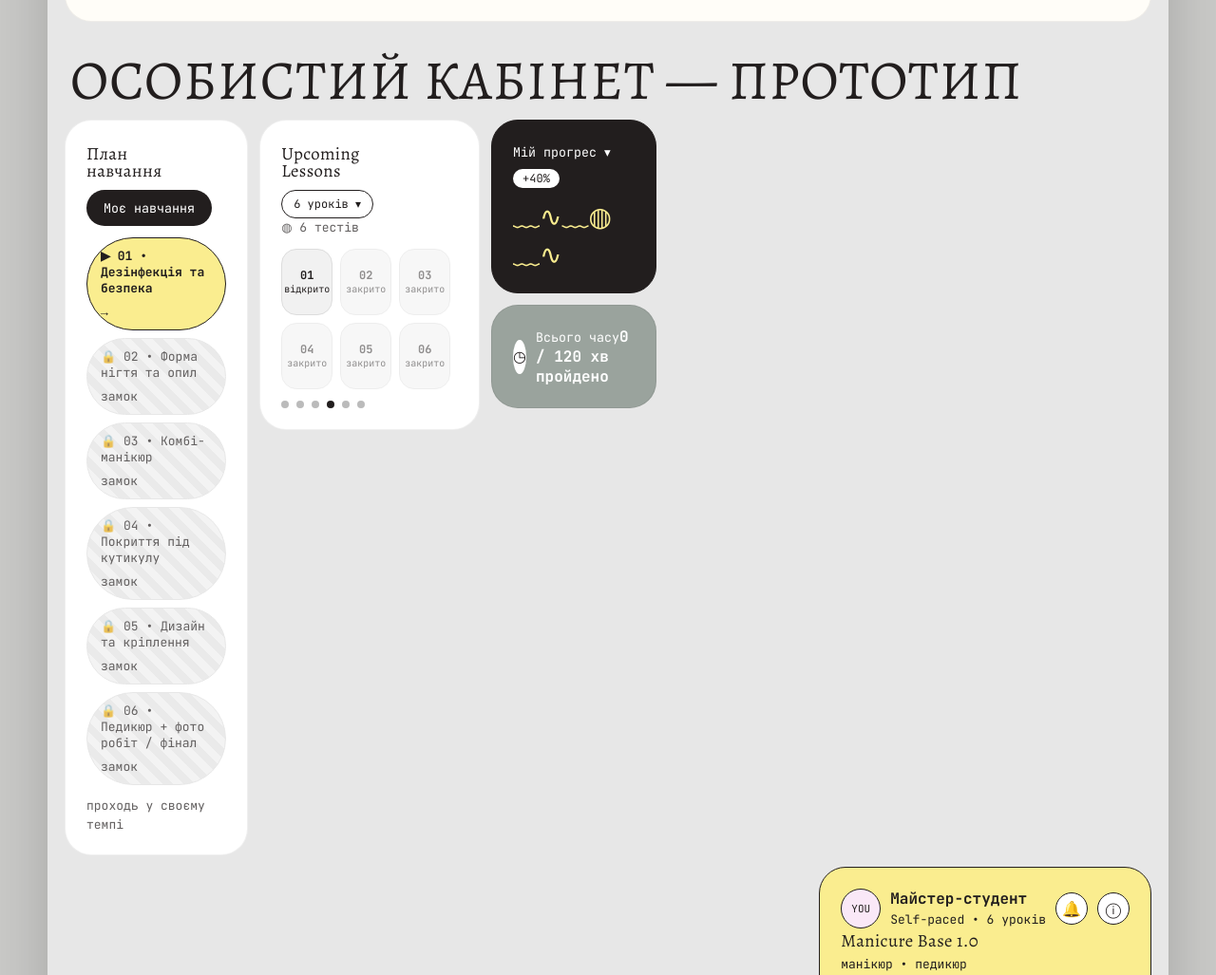
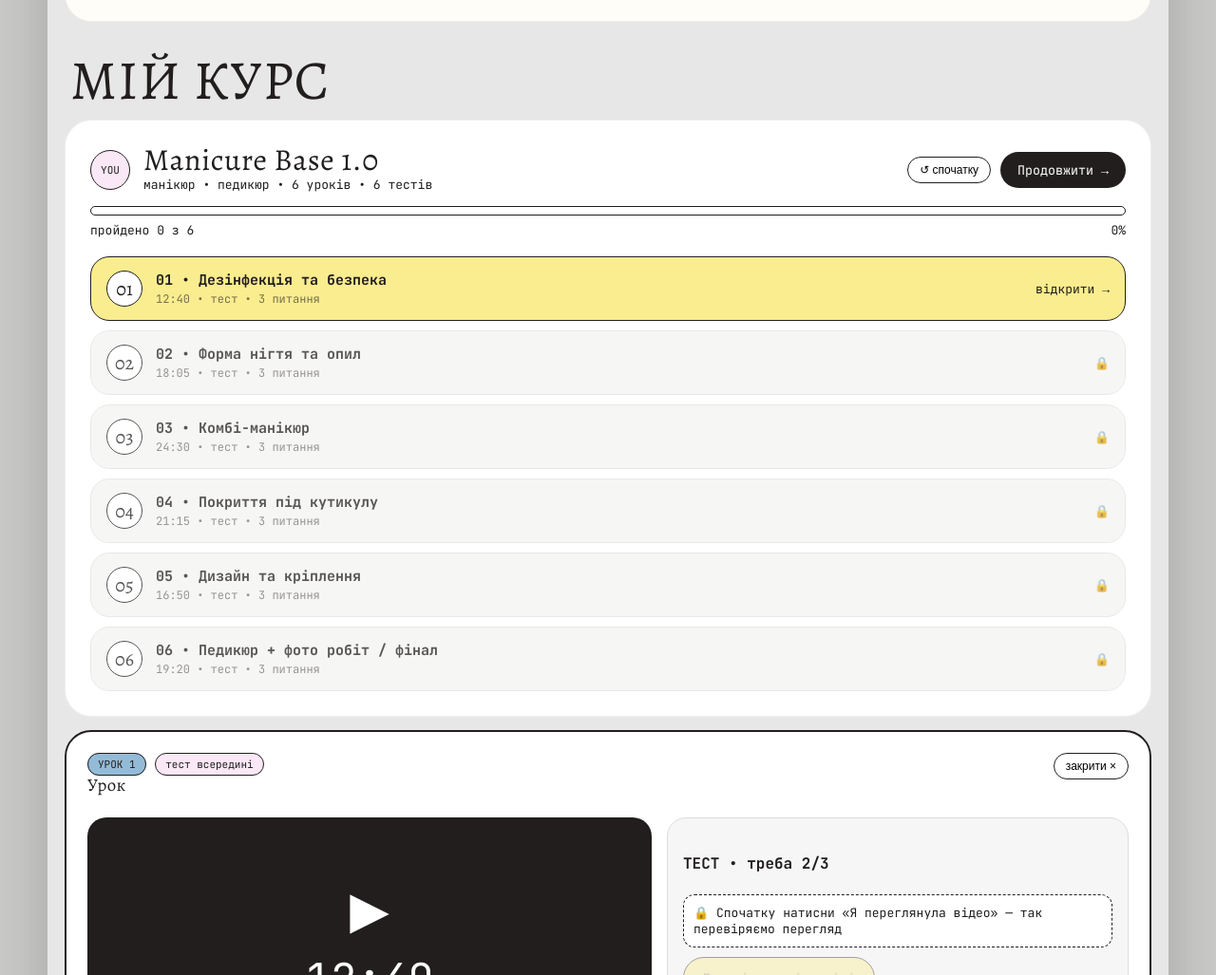
Before and after one commit to olhaleetvin/school-2002-education, a plain HTML site: page index.html in a window 1280 px wide. Shown: the part 2248-3275 px from the top of the page at 95% size. Drawn offline with Linux system fonts and the light colour scheme.

Commit message:
cabinet redesign: single course card, no fake metrics

```diff
--- a/app.js
+++ b/app.js
@@ -42,26 +42,17 @@ let current=null, watchedTemp=false;
 function render(){
   document.getElementById('progressFill').style.width=pct()+"%";
   document.getElementById('progressPct').textContent=pct()+"%";
-  document.getElementById('timeStat').textContent = `${state.passed.length*20} / 120 хв пройдено`;
+  document.getElementById('progressText').textContent=`пройдено ${state.passed.length} з ${LESSONS.length}`;
 
   const rl=document.getElementById('roadmapList'); rl.innerHTML="";
   LESSONS.forEach((l,i)=>{
     const d=document.createElement('div');
     const st = state.passed.includes(i)?'done':(isUnlocked(i)?'current':'locked');
     d.className='road-item '+st;
-    d.innerHTML=`<span>${state.passed.includes(i)?'✓':(isUnlocked(i)?'▶':'🔒')} ${l.title}</span><span>${state.passed.includes(i)?'100%':(isUnlocked(i)?'→':'замок')}</span>`;
+    d.innerHTML=`<span class="ri-num">${String(i+1).padStart(2,'0')}</span><span class="ri-main"><b>${l.title}</b><small>${l.dur} • тест • 3 питання</small></span><span class="ri-status">${state.passed.includes(i)?'✓ пройдено':(isUnlocked(i)?'відкрити →':'🔒')}</span>`;
     d.style.cursor=isUnlocked(i)?'pointer':'not-allowed';
     d.onclick=()=>{ if(isUnlocked(i)) openLesson(i); };
     rl.appendChild(d);
-  });
-
-  const ch=document.getElementById('lessonChips'); ch.innerHTML="";
-  LESSONS.forEach((l,i)=>{
-    const c=document.createElement('div');
-    c.className='chip '+(isUnlocked(i)?(i===current?'on':''):'lock');
-    c.innerHTML=`<b>${String(i+1).padStart(2,'0')}</b><small>${isUnlocked(i)?'відкрито':'закрито'}</small>`;
-    c.onclick=()=>{ if(isUnlocked(i)) openLesson(i); };
-    ch.appendChild(c);
   });
 
   const pl=document.getElementById('programList'); pl.innerHTML="";
--- a/index.html
+++ b/index.html
@@ -8,7 +8,7 @@
 <link rel="apple-touch-icon" href="assets/favicon.svg">
 <link rel="preconnect" href="https://fonts.googleapis.com">
 <link href="https://fonts.googleapis.com/css2?family=JetBrains+Mono:ital,wght@0,400;0,700;1,400&display=swap" rel="stylesheet">
-<link rel="stylesheet" href="styles.css?v=4">
+<link rel="stylesheet" href="styles.css?v=5">
 </head>
 <body>
 <div class="page">
@@ -100,44 +100,23 @@
   </div>
 </section>
 
-<!-- DASHBOARD / CABINET -->
+<!-- CABINET -->
 <section id="cabinet" class="section">
-  <h2 class="sec-title">ОСОБИСТИЙ КАБІНЕТ — ПРОТОТИП</h2>
-  <div class="cabinet-grid">
-
-    <div class="card card-acid profile-card">
-      <div class="profile-top">
+  <h2 class="sec-title">МІЙ КУРС</h2>
+  <div class="card mycourse">
+    <div class="mc-head">
+      <div class="mc-title">
         <div class="avatar">YOU</div>
-        <div><b>Майстер-студент</b><br><small class="mono">Self-paced • 6 уроків</small></div>
-        <span class="bell">🔔</span><span class="bell">ⓘ</span>
+        <div><h3>Manicure Base 1.0</h3><small class="mono">манікюр • педикюр • 6 уроків • 6 тестів</small></div>
       </div>
-      <h3 id="courseName">Manicure Base 1.0</h3>
-      <small class="mono">манікюр • педикюр</small>
-      <div class="progress"><div id="progressFill"></div></div>
-      <div class="progress-row mono"><span>прогрес</span><span id="progressPct">0%</span></div>
-      <div class="row">
-        <button class="pill-line" id="resetBtn">↺ скинути прогрес</button>
-        <button class="btn-black round" id="continueBtn">→</button>
+      <div class="mc-actions">
+        <button class="pill-line" id="resetBtn">↺ спочатку</button>
+        <button class="btn-black" id="continueBtn">Продовжити →</button>
       </div>
     </div>
-
-    <div class="card card-white roadmap">
-      <div class="row-top"><h3>План<br>навчання</h3><button class="btn-black">Моє навчання</button></div>
-      <div id="roadmapList" class="roadmap-list"></div>
-      <div class="mono small">проходь у своєму темпі</div>
-    </div>
-
-    <div class="card card-white lessons-card">
-      <div class="row-top"><h3>Upcoming<br>Lessons</h3><span class="pill-line">6 уроків ▾</span></div>
-      <div class="mono small">◍ 6 тестів</div>
-      <div id="lessonChips" class="chips"></div>
-      <div class="dots"><span></span><span></span><span></span><span class="on"></span><span></span><span></span></div>
-    </div>
-
-    <div class="side-col">
-      <div class="card card-black eff"><small>Мій прогрес ▾</small><div class="plus">+40%</div><div class="spark">﹏∿﹏◍﹏∿</div></div>
-      <div class="card stat-h"><span class="ico">◷</span><div><small>Всього часу</small><b id="timeStat">0 / 120 хв</b></div></div>
-    </div>
+    <div class="progress"><div id="progressFill"></div></div>
+    <div class="progress-row mono"><span id="progressText">пройдено 0 з 6</span><span id="progressPct">0%</span></div>
+    <div id="roadmapList" class="mylist"></div>
   </div>
 
   <!-- LESSON VIEWER -->
--- a/styles.css
+++ b/styles.css
@@ -86,11 +86,21 @@ details summary{font-family:'Alegreya',serif;font-weight:400}
 .progress{background:#fff;border-radius:999px;height:10px;margin:12px 0 6px;overflow:hidden;border:1px solid var(--ink)}
 .progress div{height:100%;background:var(--ink);width:0%}
 .progress-row{display:flex;justify-content:space-between}
-.roadmap-list{display:flex;flex-direction:column;gap:8px;margin:12px 0}
-.road-item{display:flex;justify-content:space-between;align-items:center;gap:8px;flex-wrap:wrap;border-radius:999px;padding:10px 14px;background:#f1f1f1;border:1px solid #ddd;font-size:13px;min-width:0}
-.road-item.done{background:#d9d9d9}
-.road-item.current{background:var(--acid);border-color:var(--ink);font-weight:700}
-.road-item.locked{opacity:.7;background:repeating-linear-gradient(45deg,#eee,#eee 8px,#e2e2e2 8px,#e2e2e2 16px)}
+.mycourse{padding:26px}
+.mc-head{display:flex;justify-content:space-between;align-items:center;gap:14px;flex-wrap:wrap}
+.mc-title{display:flex;gap:14px;align-items:center;min-width:0}
+.mc-title h3{margin:0;font-size:32px}
+.mc-actions{display:flex;gap:10px;align-items:center;flex-wrap:wrap}
+.mylist{display:flex;flex-direction:column;gap:10px;margin-top:18px}
+.road-item{display:flex;align-items:center;gap:14px;border-radius:20px;padding:14px 16px;background:#f4f3f1;border:1.5px solid #e3e1de;min-width:0}
+.road-item.done{background:#fff;border-color:var(--ink)}
+.road-item.current{background:var(--acid);border-color:var(--ink)}
+.road-item.locked{opacity:.75}
+.ri-num{font-family:'Alegreya',serif;font-weight:400;font-size:20px;min-width:38px;height:38px;border:1.5px solid var(--ink);border-radius:50%;display:flex;align-items:center;justify-content:center;background:#fff;flex-shrink:0}
+.ri-main{flex:1;display:flex;flex-direction:column;gap:2px;min-width:0}
+.ri-main b{font-size:15px}
+.ri-main small{opacity:.6;font-size:12px;font-family:'JetBrains Mono',monospace}
+.ri-status{font-size:13px;white-space:nowrap;flex-shrink:0}
 .chips{display:flex;gap:8px;margin:12px 0;flex-wrap:wrap}
 .chip{width:54px;height:70px;border-radius:16px;background:#f1f1f1;display:flex;flex-direction:column;align-items:center;justify-content:center;font-size:12px;border:1px solid #ddd;cursor:pointer}
 .chip.on{background:var(--acid);border-color:var(--ink)}
```
Also changed, not shown: 1 other file.
